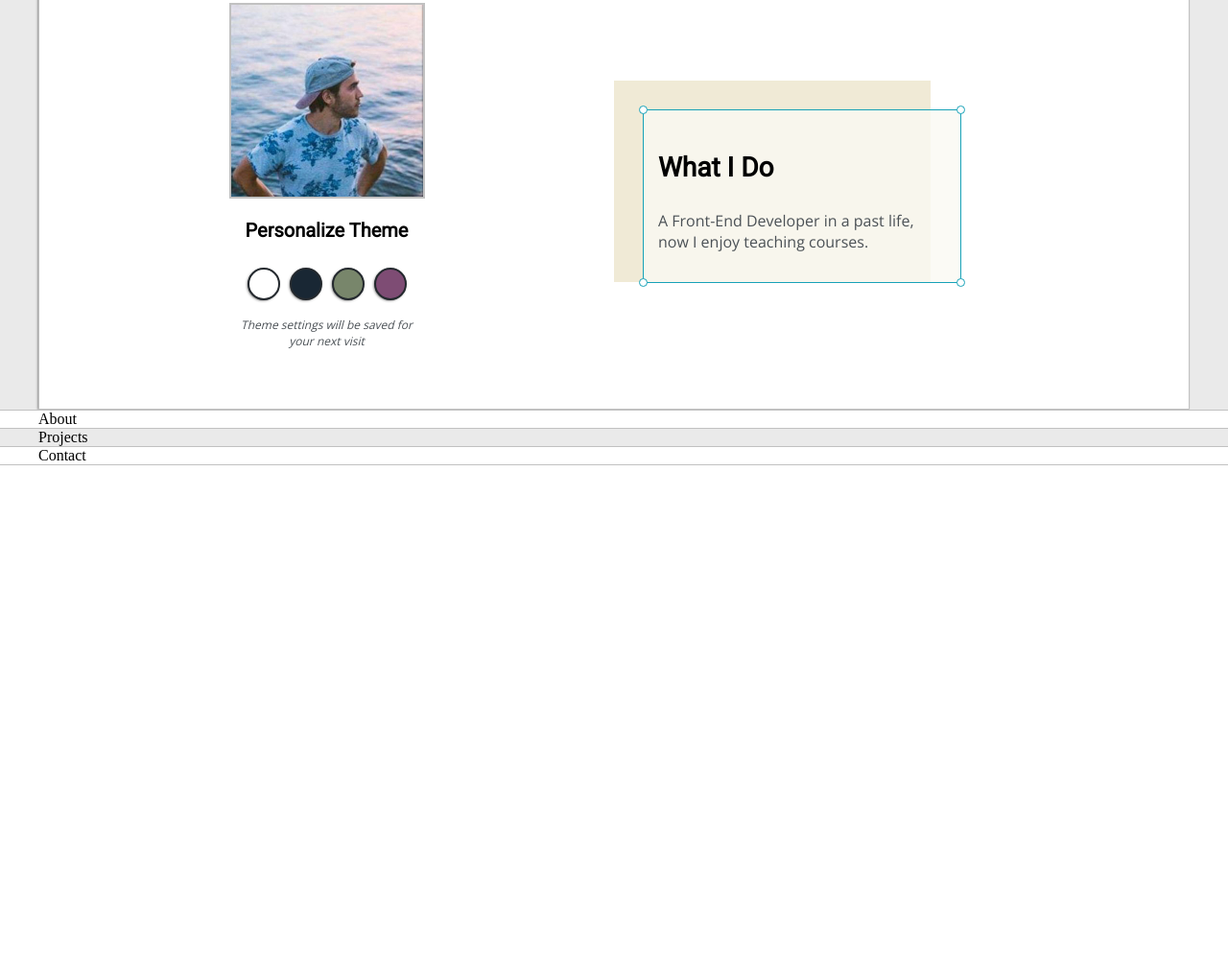
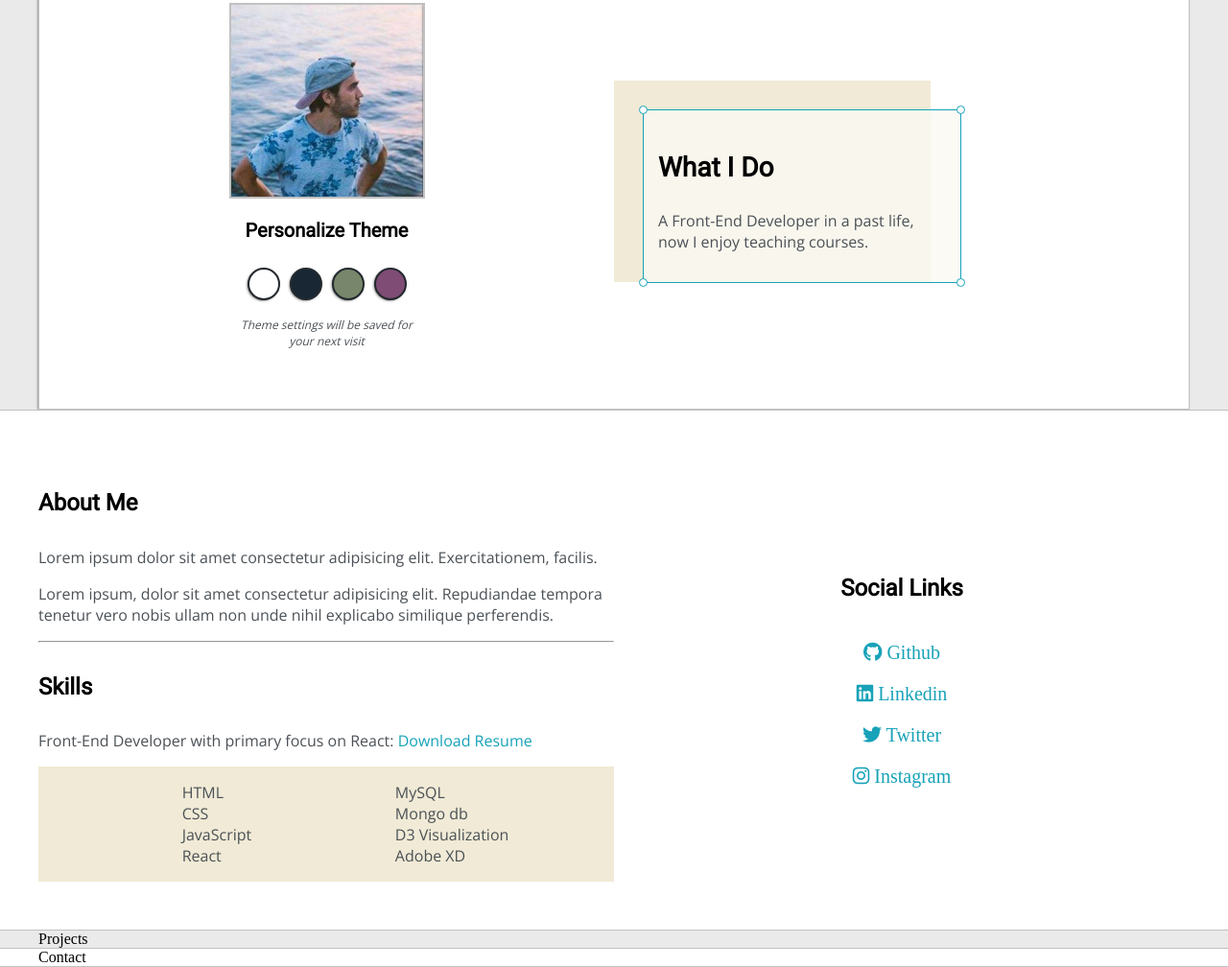
Before and after one commit to ChugilC/Web-Dev, a plain HTML site: page index.html in a window 1280 px wide. Shown: the part 254-1262 px from the top of the page at 96% size. Before the commit the page ends 800 px from the top, so only its background shows below. Drawn offline with nearby package versions, Linux system fonts and the light colour scheme.

Commit message:
About and social links

```diff
--- a/index.html
+++ b/index.html
@@ -3,6 +3,7 @@
 <head>
     <meta charset="UTF-8">
     <meta name="viewport" content="width=device-width, initial-scale=1.0">
+    <script src="https://kit.fontawesome.com/870d872b43.js" crossorigin="anonymous"></script>
     <link rel="stylesheet" href="style.css">
     <title>Document</title>
 </head>
@@ -54,7 +55,37 @@
 
     <section class="s2">
         <div class="main-container">
-            About
+           <div class="about-wrapper">
+               <div class="about-me">
+                   <h4>About Me</h4>
+                   <p>Lorem ipsum dolor sit amet consectetur adipisicing elit. Exercitationem, facilis.</p>
+                   <p>Lorem ipsum, dolor sit amet consectetur adipisicing elit. Repudiandae tempora tenetur vero nobis ullam non unde nihil explicabo similique perferendis.</p>
+                   <hr>
+                   <h4>Skills</h4>
+                   <p>Front-End Developer with primary focus on React: <a href="ChugilC.doc">Download Resume</a></p>
+                   <div id="skills">
+                       <ul>
+                           <li>HTML</li>
+                           <li>CSS</li>
+                           <li>JavaScript</li>
+                           <li>React</li>
+                        </ul>
+                        <ul>
+                            <li>MySQL</li>
+                            <li>Mongo db</li>
+                            <li>D3 Visualization</li>
+                            <li>Adobe XD</li>
+                        </ul>
+                    </div>
+               </div>
+               <div class="social-links">
+                   <h4>Social Links</h4>
+                   <a href=""><i class="fab fa-github"></i> Github</a>
+                   <a href=""><i class="fab fa-linkedin"></i> Linkedin</a>
+                   <a href=""><i class="fab fa-twitter"></i> Twitter</a>
+                   <a href=""><i class="fab fa-instagram"></i> Instagram</a>
+               </div>
+           </div>
         </div>
     </section>
 
--- a/style.css
+++ b/style.css
@@ -230,8 +230,27 @@ p,li,span,label,input,textarea {
     bottom: -5px;
     left: -5px;
 }
-
-
+.about-wrapper {
+    display: grid;
+    grid-template-columns: repeat(auto-fit, minmax(320px, 1fr));
+    padding-top: 50px;
+    padding-bottom: 50px;
+    /* gap: 100px; */
+}
+#skills {
+    display: flex;
+    justify-content: space-evenly;
+    background-color: var(--previewShadow);
+}
+.social-links {
+    display: grid;
+    align-content: center;
+    text-align: center;
+}
+.social-links a{
+    padding: 10px;
+    font-size: 20px;
+}
 
 
 
```
Also changed, not shown: 1 other file.
